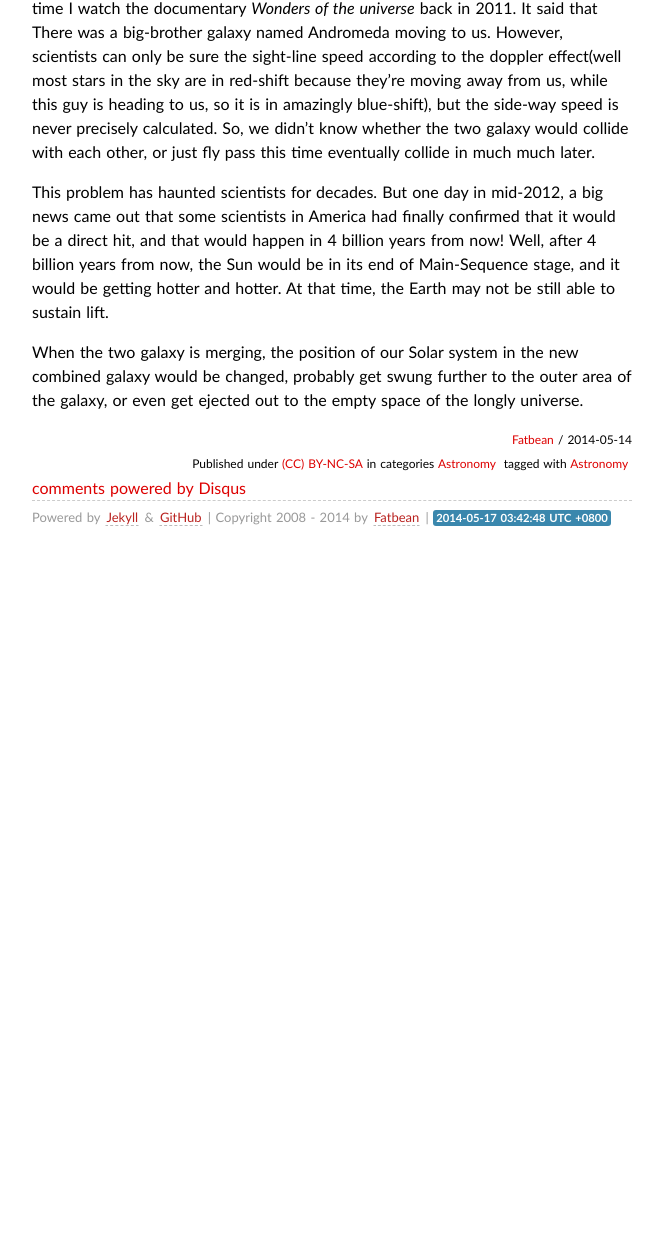
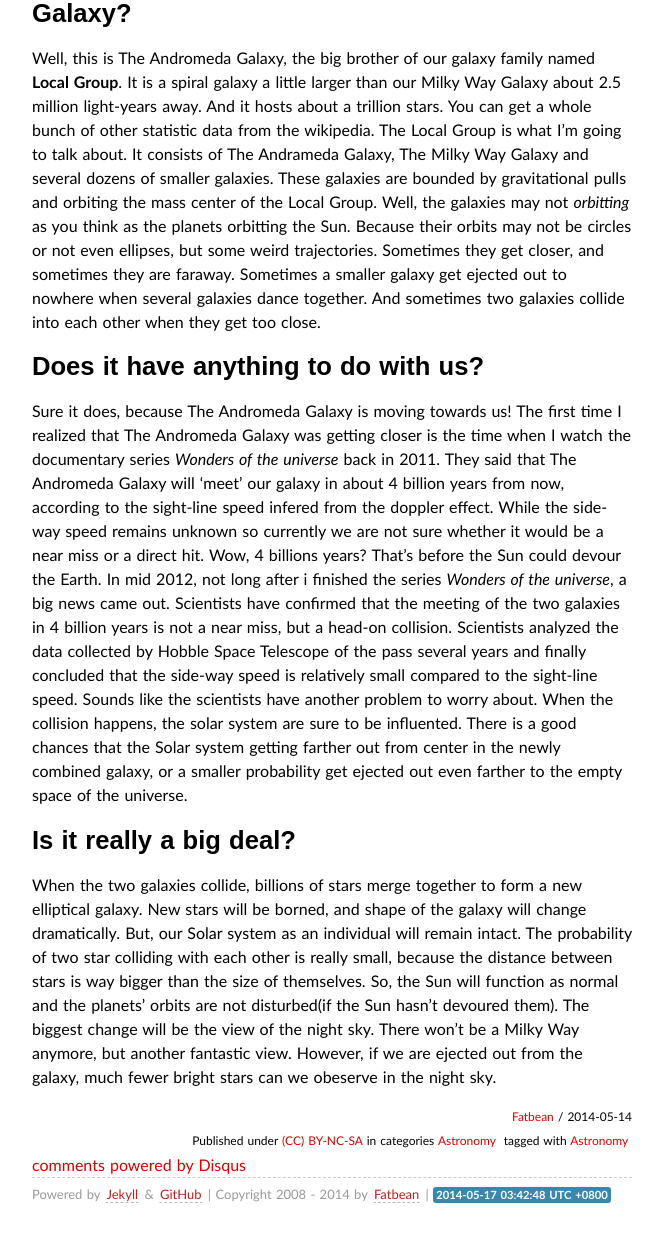
Before and after one commit to cortexiphan/cortexiphan.github.com, a Jekyll site: the page built from _posts/2014-05-14-Andromeda-Galaxy-And-The-Milky-Way.md, in a window 1280 px wide. Shown: the part 437-1674 px from the top of the page, without its empty margins (308-971 px from the left). Built offline with Jekyll 4.4.1, drawn with Linux system fonts in a browser that asks for light colours; some web fonts are replaced; Markdown is read by kramdown in place of the engine named in the settings; comment, search, counter and statistics services are not loaded; before the commit the page ends 997 px from its top, so only the background shows below that; some of the changed text lies outside the part shown.

Commit message:
rewrite andro article

```diff
--- a/_posts/2014-05-14-Andromeda-Galaxy-And-The-Milky-Way.md
+++ b/_posts/2014-05-14-Andromeda-Galaxy-And-The-Milky-Way.md
@@ -6,8 +6,13 @@ tags: [Astronomy]
 
 ![](http://www.californiaindianeducation.org/science_lab/pics/space_photos/Andromeda_Galaxy.jpg)
 
-  The first time I realized that the Andromeda galaxy is heading towards us is the time I watch the documentary *Wonders of the universe* back in 2011. It said that There was a big-brother galaxy named Andromeda moving to us. However, scientists can only be sure the sight-line speed according to the doppler effect(well most stars in the sky are in red-shift because they're moving away from us, while this guy is heading to us, so it is in amazingly blue-shift), but the side-way speed is never precisely calculated. So, we didn't know whether the two galaxy would collide with each other, or just fly pass this time eventually collide in much much later.
-
-  This problem has haunted scientists for decades. But one day in mid-2012, a big news came out that some scientists in America had finally confirmed that it would be a direct hit, and that would happen in 4 billion years from now! Well, after 4 billion years from now, the Sun would be in its end of Main-Sequence stage, and it would be getting hotter and hotter. At that time, the Earth may not be still able to sustain lift.
-
-  When the two galaxy is merging, the position of our Solar system in the new combined galaxy would be changed, probably get swung further to the outer area of the galaxy, or even get ejected out to the empty space of the longly universe.
+#What do we know about The Andromeda Galaxy?
+Well, this is The Andromeda Galaxy, the big brother of our galaxy family named **Local Group**. It is a spiral galaxy a little larger than our Milky Way Galaxy about 2.5 million light-years away. And it hosts about a trillion stars. You can get a whole bunch of other statistic data from the wikipedia.
+The Local Group is what I'm going to talk about. It consists of The Andrameda Galaxy, The Milky Way Galaxy and several dozens of smaller galaxies. These galaxies are bounded by gravitational pulls and orbiting the mass center of the Local Group. Well, the galaxies may not *orbitting* as you think as the planets orbitting the Sun. Because their orbits may not be circles or not even ellipses, but some weird trajectories. Sometimes they get closer, and sometimes they are faraway. Sometimes a smaller galaxy get ejected out to nowhere when several galaxies dance together. And sometimes two galaxies collide into each other when they get too close.
+#Does it have anything to do with us?
+Sure it does, because The Andromeda Galaxy is moving towards us! The first time I realized that The Andromeda Galaxy was getting closer is the time when I watch the documentary series *Wonders of the universe* back in 2011. They said that The Andromeda Galaxy will 'meet' our galaxy in about 4 billion years from now, according to the sight-line speed infered from the doppler effect. While the side-way speed remains unknown so currently we are not sure whether it would be a near miss or a direct hit. Wow, 4 billions years? That's before the Sun could devour the Earth.
+In mid 2012, not long after i finished the series *Wonders of the universe*, a big news came out. Scientists have confirmed that the meeting of the two galaxies in 4 billion years is not a near miss, but a head-on collision. Scientists analyzed the data collected by Hobble Space Telescope of the pass several years and finally concluded that the side-way speed is relatively small compared to the sight-line speed. Sounds like the scientists have another problem to worry about.
+When the collision happens, the solar system are sure to be influented. There is a good chances that the Solar system getting farther out from center in the newly combined galaxy, or a smaller probability get ejected out even farther to the empty space of the universe.
+#Is it really a big deal?
+When the two galaxies collide, billions of stars merge together to form a new elliptical galaxy. New stars will be borned, and shape of the galaxy will change dramatically. But, our Solar system as an individual will remain intact. The probability of two star colliding with each other is really small, because the distance between stars is way bigger than the size of themselves. So, the Sun will function as normal and the planets' orbits are not disturbed(if the Sun hasn't devoured them).
+The biggest change will be the view of the night sky. There won't be a Milky Way anymore, but another fantastic view. However, if we are ejected out from the galaxy, much fewer bright stars can we obeserve in the night sky.
```
